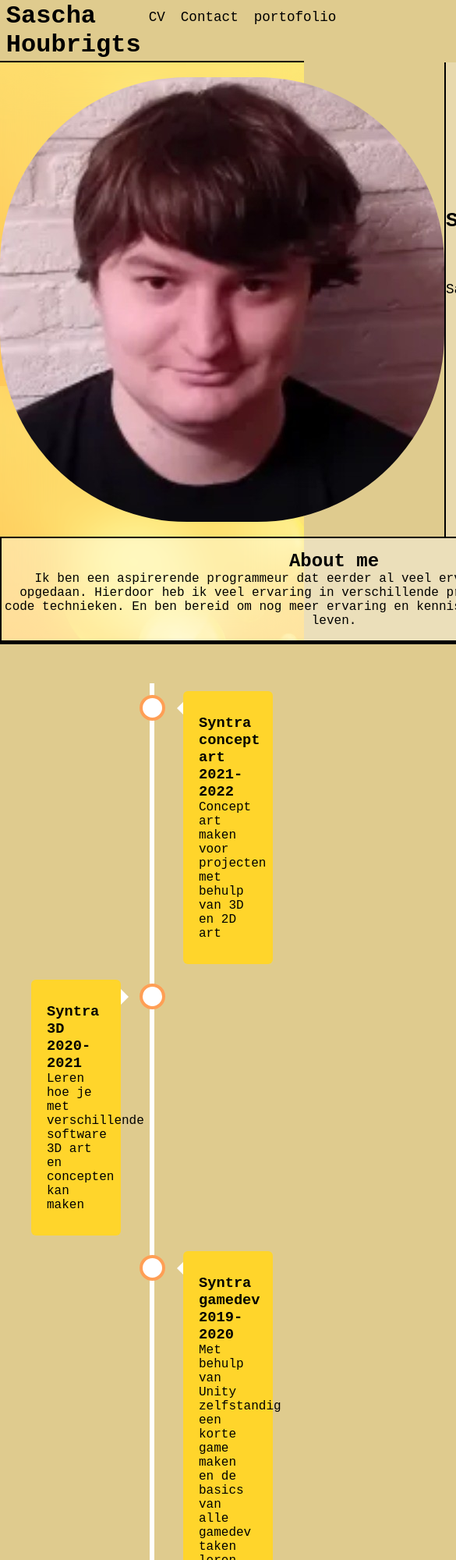
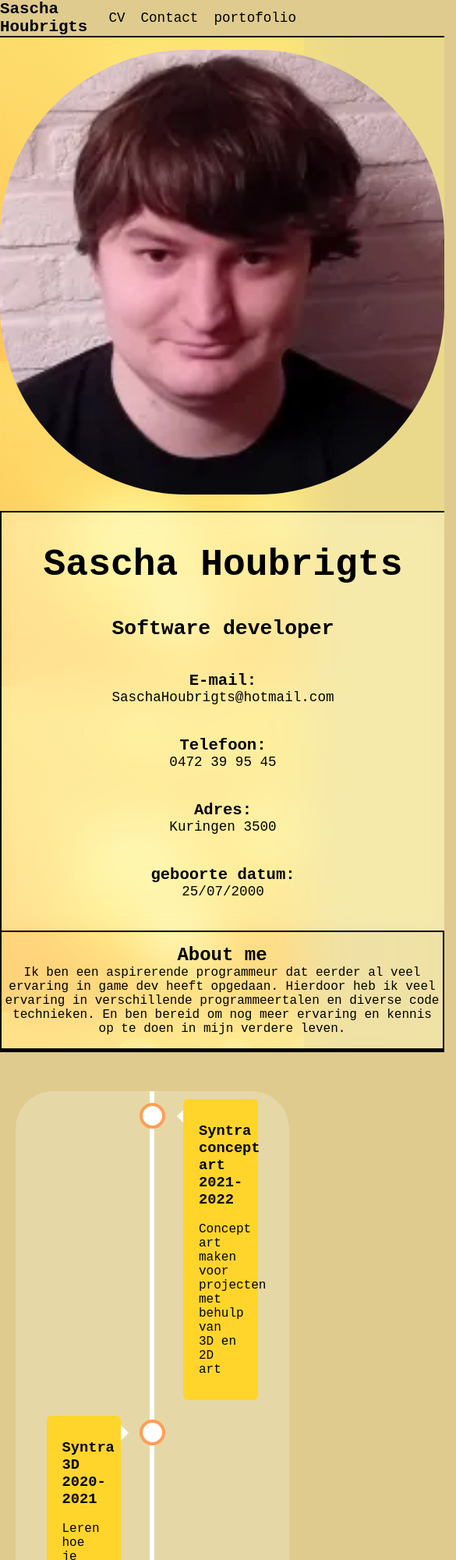
Before and after one commit to PXLSascha/portofolio, a website: page Website.html in a window 390 px wide. Shown: the top 2000 px of the page at 78% size, 585 px wide, since content can reach past the window. Drawn offline with Linux system fonts and the light colour scheme.

Commit message:
(WEB-11) Layout schaald naar kleinere schermgrootes

```diff
--- a/Website.css
+++ b/Website.css
@@ -18,14 +18,16 @@ html
 
     --main-color: #ffd52b;
     --secondary_color: #fff289;
+    --opacity_color: rgba(255, 255, 255, 0.22);
 }
 
-header
+nav
 {
-    padding: 2px;
     display: flex;
     justify-content: space-between;
+    align-items: center;
 }
+
 
 body
 {
@@ -35,27 +37,24 @@ body
     margin: 0 auto;
 }
 
+
+header
+{
+    display: flex;
+    justify-content: space-between;
+    background-image: url("Assets/bubbles.png");
+    background-repeat: repeat;
+    animation-name: fadein;
+    animation-duration: 2s;
+    margin-left: auto;
+    margin-right: auto;
+}
+
 main
 {
     width: 100%;
     margin-left: auto;
     margin-right: auto;
-}
-
-header
-{
-    width: 97%;
-    margin-left: auto;
-    margin-right: auto;
-}
-
-.whole__wide-background
-{
-    margin: 0;
-    background-image: url("Assets/bubbles.png");
-    background-repeat: repeat;
-    animation-name: fadein;
-    animation-duration: 2s;
 }
 
 .backdrop__blur-image
@@ -73,18 +72,20 @@ header
 .intro__div-grid
 {
     display: grid;
-    grid-template-rows: 38rem auto;
+    grid-template-rows: auto auto;
     grid-template-columns: auto auto;
     border-top: 2px solid black;
 }
 
 .website__intro--image
 {
-    display: block;
     margin: auto;
+}
+
+.website__intro--image > img
+{
     border-radius: 15rem;
-    grid-column: 1 / 2;
-    grid-row: 1 / 1;
+    margin: 1rem 0;
 }
 
 .intro__list-design
@@ -95,12 +96,6 @@ header
     border-left: 2px solid black;
 }
 
-.website__intro-image > img
-{
-    display: block;
-    margin: auto;
-    vertical-align: center;
-}
 
 .website__intro-list
 {
@@ -147,7 +142,7 @@ header
 
 .backdrop__blur-aboutme
 {
-    background-color: rgba(255, 255, 255, 0.39);
+    background-color: var(--opacity_color);
 }
 
 img:hover
@@ -163,8 +158,10 @@ img:active
 .education__section-timeline
 {
     position: relative;
-    max-width: 1200px;
+    width: 90%;
     margin: 0 auto;
+    background: var(--opacity_color);
+    border-radius: 3rem;
 }
 
     /* De witte streep */
@@ -185,7 +182,6 @@ img:active
 {
     padding: 10px 40px;
     position: relative;
-    background-color: inherit;
     width: 50%;
 }
 
@@ -268,7 +264,7 @@ img:active
     margin-right: auto;
     margin-top: 1rem;
     padding: 0.5rem 1rem 1.5rem 1rem;
-    background-color: rgba(255, 255, 255, 0.42);
+    background-color: var(--opacity_color);
     border-radius: 1.5rem;
 }
 
@@ -314,7 +310,7 @@ img:active
     margin-left: auto;
     margin-right: auto;
     margin-top: 1rem;
-    background-color: rgba(255, 255, 255, 0.42);
+    background-color: var(--opacity_color);
     text-align: center;
     display: block;
     border-radius: 1.5rem;
@@ -386,6 +382,10 @@ img:active
     flex-direction: row;
     justify-content: center;
     text-align: center;
+    background: var(--opacity_color);
+    border-radius: 3rem;
+    width: 95%;
+    margin: 0 auto;
 }
 
 .Work__experience-list
@@ -518,3 +518,348 @@ h2
     from {margin-left: 5rem}
     to {margin-left: 0}
 }
+
+@media screen and (max-width: 1400px)
+{
+    body
+    {
+        /*background: #78195c;*/
+    }
+
+    .intro__div-grid
+    {
+
+    }
+
+    .AboutMe__section-design
+    {
+
+    }
+
+    .intro__list-design
+    {
+
+    }
+
+    .website__intro--image > img
+    {
+        border-radius: 15rem;
+        margin: 1rem 0;
+    }
+
+    .skills__section-design
+    {
+
+        width: 80%;
+    }
+
+    .Skills__List-design
+    {
+        width: 17rem;
+    }
+
+    .languages__section-design
+    {
+        width: 30rem;
+    }
+}
+
+@media screen and (max-width: 1200px)
+{
+    body
+    {
+        /*background: #21755b;*/
+    }
+
+    .intro__div-grid
+    {
+        display: flex;
+        flex-direction: column;
+    }
+
+    nav > h1
+    {
+
+    }
+
+    .AboutMe__section-design
+    {
+
+    }
+
+    .intro__list-design
+    {
+        border-top: 2px solid black;
+    }
+
+    .website__intro--image > img
+    {
+        border-radius: 15rem;
+        margin: 1rem 0;
+    }
+
+    .skills__section-design
+    {
+
+        width: 95%;
+    }
+
+    .Skills__List-design
+    {
+        width: 17.2rem;
+    }
+
+    .languages__section-design
+    {
+        width: 30rem;
+    }
+
+    .Footer__items-flex > p
+    {
+        font-size: 1.1rem;
+    }
+}
+
+@media screen and (max-width: 992px)
+{
+    body
+    {
+        /*background: #201c9c;*/
+    }
+
+    .intro__div-grid
+    {
+        display: flex;
+        flex-direction: column;
+    }
+
+    nav > h1
+    {
+        font-size: 1.3rem;
+    }
+
+    .AboutMe__section-design
+    {
+
+    }
+
+    .intro__list-design
+    {
+        border-top: 2px solid black;
+    }
+
+    .website__intro--image > img
+    {
+        border-radius: 15rem;
+        margin: 1rem 0;
+    }
+
+    .skills__section-design
+    {
+
+        width: 95%;
+    }
+
+    .Skills__List-design
+    {
+        width: 13rem;
+    }
+
+    .Skills__List-design > li
+    {
+        font-size: 1.1rem;
+    }
+
+    .languages__section-design
+    {
+        width: 30rem;
+    }
+
+    .Footer__items-flex > p
+    {
+        font-size: 1.1rem;
+    }
+}
+
+@media screen and (max-width: 768px)
+{
+    body
+    {
+        /*background: #47dd1a;*/
+    }
+
+    .intro__div-grid
+    {
+        display: flex;
+        flex-direction: column;
+    }
+
+    nav > h1
+    {
+        font-size: 1.8rem;
+    }
+
+    .AboutMe__section-design
+    {
+
+    }
+
+    .intro__list-design
+    {
+        border-top: 2px solid black;
+    }
+
+    .website__intro--image > img
+    {
+        border-radius: 15rem;
+        margin: 1rem 0;
+    }
+
+    .skills__section-design
+    {
+
+        width: 90%;
+    }
+
+    .Skills__List-design
+    {
+        width: 9rem;
+    }
+
+    .Skills__List-design > li
+    {
+        font-size: 1.1rem;
+    }
+
+    .languages__section-design
+    {
+        width: 30rem;
+    }
+
+    .Footer__items-flex > p
+    {
+        font-size: 1.0rem;
+    }
+}
+
+@media screen and (max-width: 576px)
+{
+    body
+    {
+        /*background: lightblue;*/
+    }
+
+    .intro__div-grid
+    {
+        display: flex;
+        flex-direction: column;
+    }
+
+    nav > h1
+    {
+        font-size: 1.3rem;
+    }
+
+    .AboutMe__section-design
+    {
+
+    }
+
+    .intro__list-design
+    {
+        border-top: 2px solid black;
+    }
+
+    .website__intro--image > img
+    {
+        border-radius: 15rem;
+        margin: 1rem 0;
+    }
+
+    .skills__section-design
+    {
+
+        width: 95%;
+    }
+
+    .Skills__List-design
+    {
+        width: 7.6rem;
+    }
+
+    .Skills__List-design > li
+    {
+        font-size: 0.9rem;
+    }
+
+    .languages__section-design
+    {
+        width: 30rem;
+    }
+
+    .Footer__items-flex > p
+    {
+        font-size: 0.8rem;
+    }
+}
+
+@media screen and (width < 576px)
+{
+    body
+    {
+        /*background: red;*/
+    }
+
+    .intro__div-grid
+    {
+        display: flex;
+        flex-direction: column;
+    }
+
+    nav > h1
+    {
+        font-size: 1.3rem;
+    }
+
+    .AboutMe__section-design
+    {
+
+    }
+
+    .intro__list-design
+    {
+        border-top: 2px solid black;
+    }
+
+    .website__intro--image > img
+    {
+        border-radius: 15rem;
+        margin: 1rem 0;
+    }
+
+    .skills__section-design
+    {
+
+        width: 95%;
+    }
+
+    .Skills__List-design
+    {
+        width: 7.6rem;
+    }
+
+    .Skills__List-design > li
+    {
+        font-size: 0.9rem;
+    }
+
+    .languages__section-design
+    {
+        width: 30rem;
+    }
+
+    .Footer__items-flex > p
+    {
+        font-size: 0.8rem;
+    }
+}
--- a/Website.html
+++ b/Website.html
@@ -7,11 +7,10 @@
 </head>
 <body>
 
-<header>
-
+<nav>
   <h1>Sascha Houbrigts</h1>
 
-<nav>
+
   <ul class="Header__nav-list">
     <li>
       CV
@@ -24,14 +23,16 @@
     </li>
   </ul>
  </nav>
-</header>
 
-<main>
-  <article class="whole__wide-background">
+
+
+  <header class="whole__wide-background">
     <div class="intro__div-grid backdrop__blur-image">
 
-        <img class="website__intro--image" src="Assets/FotoMij.jfif" alt="">
+      <div class="website__intro--image">
+        <img  src="Assets/FotoMij.jfif" alt="">
         <div id="background"></div>
+      </div>
 
 
       <div class="intro__list-design backdrop__blur-list">
@@ -55,7 +56,9 @@
         </div>
       </div>
     </div>
-  </article>
+  </header>
+
+<main>
 
   <article>
 
@@ -65,51 +68,51 @@
       <div class="education__timeline-container education__timeline-right">
         <div class="education__timeline-content">
           <h1>Syntra concept art 2021-2022</h1>
-          <p>Concept art maken voor projecten met behulp van 3D en 2D art</p>
+          <p> <br>Concept art maken voor projecten met behulp van 3D en 2D art</p>
         </div>
       </div>
 
       <div class="education__timeline-container education__timeline-left">
         <div class="education__timeline-content">
-          <h1>Syntra 3D 2020-2021</h1>
-          <p>Leren hoe je met verschillende software 3D art en concepten kan maken</p>
+          <h1>Syntra 3D 2020-2021<br></h1>
+          <p><br>Leren hoe je met verschillende software 3D art en concepten kan maken</p>
         </div>
       </div>
 
       <div class="education__timeline-container education__timeline-right">
         <div class="education__timeline-content">
-          <h1>Syntra gamedev 2019-2020</h1>
-          <p>Met behulp van Unity zelfstandig een korte game maken en de basics van alle gamedev taken leren</p>
+          <h1>Syntra gamedev 2019-2020<br></h1>
+          <p><br>Met behulp van Unity zelfstandig een korte game maken en de basics van alle gamedev taken leren</p>
         </div>
       </div>
 
 
       <div class="education__timeline-container education__timeline-left">
         <div class="education__timeline-content">
-        <h1>3de graad office and logistics BSO 2018-2019</h1>
-        <p>Kennis en praktijk van hoe je een magazijn beheerd en erin werkt</p>
+        <h1>3de graad office and logistics BSO 2018-2019<br></h1>
+        <p><br>Kennis en praktijk van hoe je een magazijn beheerd en erin werkt</p>
       </div>
       </div>
 
       <div class="education__timeline-container education__timeline-right">
         <div class="education__timeline-content">
-          <h1>3de graad scheikunde TSO 2017-2018</h1>
-          <p>Basis chemie</p>
+          <h1>3de graad scheikunde TSO 2017-2018<br></h1>
+          <p><br>Basis chemie</p>
         </div>
       </div>
 
 
         <div class="education__timeline-container education__timeline-left">
           <div class="education__timeline-content">
-            <h1> 3de graad dieren zorg 2017-2018</h1>
-            <p>Basis verzorgen van verschillende diersoorten</p>
+            <h1> 3de graad dieren zorg 2017-2018<br></h1>
+            <p><br>Basis verzorgen van verschillende diersoorten</p>
           </div>
         </div>
 
       <div class="education__timeline-container education__timeline-right">
         <div class="education__timeline-content">
-          <h1>2de graad technische wetenschappen 2015-2017</h1>
-          <p>Basis wetenschappen</p>
+          <h1>2de graad technische wetenschappen 2015-2017<br></h1>
+          <p><br>Basis wetenschappen</p>
         </div>
       </div>
 
@@ -129,11 +132,10 @@
           <li>
             <ul class="Skills__List-design">
               <li><h3>Programmeer talen</h3></li>
-              <li>C#</li>
+              <li><br>C#</li>
               <li>SQL</li>
               <li>HTML</li>
               <li>CSS</li>
-              <li>C++</li>
               <li>Game-coding</li>
             </ul>
           </li>
@@ -141,7 +143,7 @@
           <li>
             <ul class="Skills__List-design">
               <li><h3>3D Skillset</h3></li>
-              <li>Algemene software knowhow</li>
+              <li><br>Algemene software knowhow</li>
               <li>3D-modelling</li>
               <li>3D texturing</li>
               <li>3D sculpting</li>
@@ -151,7 +153,7 @@
           <li>
             <ul class="Skills__List-design">
               <li><h3>Programmas</h3></li>
-              <li>Blender</li>
+              <li><br>Blender</li>
               <li>Unity</li>
               <li>visual studio code</li>
               <li>webstorm</li>
```
